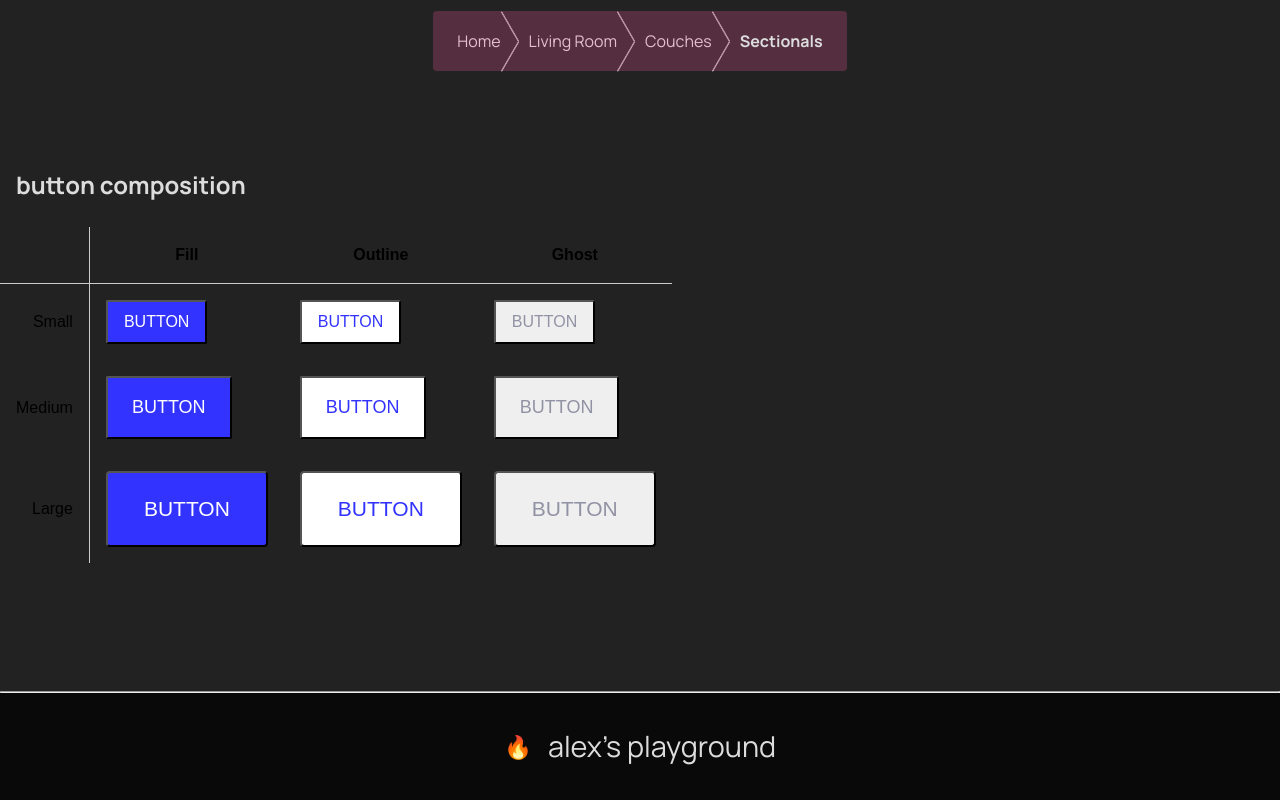
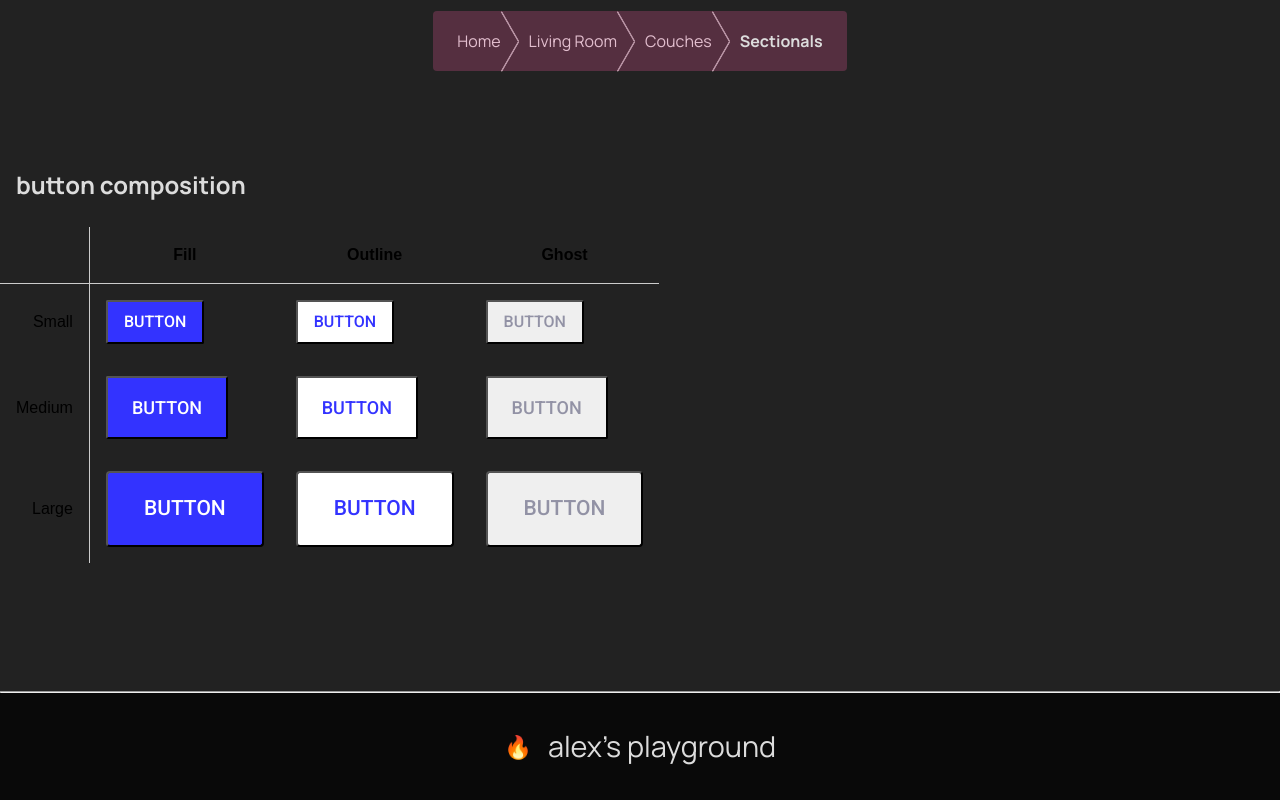
Before and after one commit to alex-anson/css-for-js, a Next.js app: page / in a window 1280 px wide. Shown: the part 9183-9983 px from the top of the page. Built offline with nearby package versions, Linux system fonts and the light colour scheme.

Commit message:
add roboto to buttons

```diff
--- a/src/compositions/buttonModule3/Button.tsx
+++ b/src/compositions/buttonModule3/Button.tsx
@@ -1,8 +1,11 @@
 // Libs
 import styled from "styled-components";
+import { Roboto } from "next/font/google";
 
 // Local
 import { COLORS } from "./constants";
+
+const roboto = Roboto({ weight: "500", subsets: ["latin"] });
 
 interface Props {
   variant: "fill" | "outline" | "ghost";
@@ -28,12 +31,13 @@ export function Button(props: Props): JSX.Element {
 }
 
 /* -------------- */
-/* SECTION: STYLES */ // TODO: get roboto
+/* SECTION: STYLES */
 /* -------------- */
 const Base = styled.button<StyledComponentProps>`
   display: block;
   text-transform: uppercase;
   font-weight: 500;
+  font-family: ${roboto.style.fontFamily};
 
   font-size: ${(props) => props.size === "small" && "16px"};
   font-size: ${(props) => props.size === "medium" && "18px"};
```
